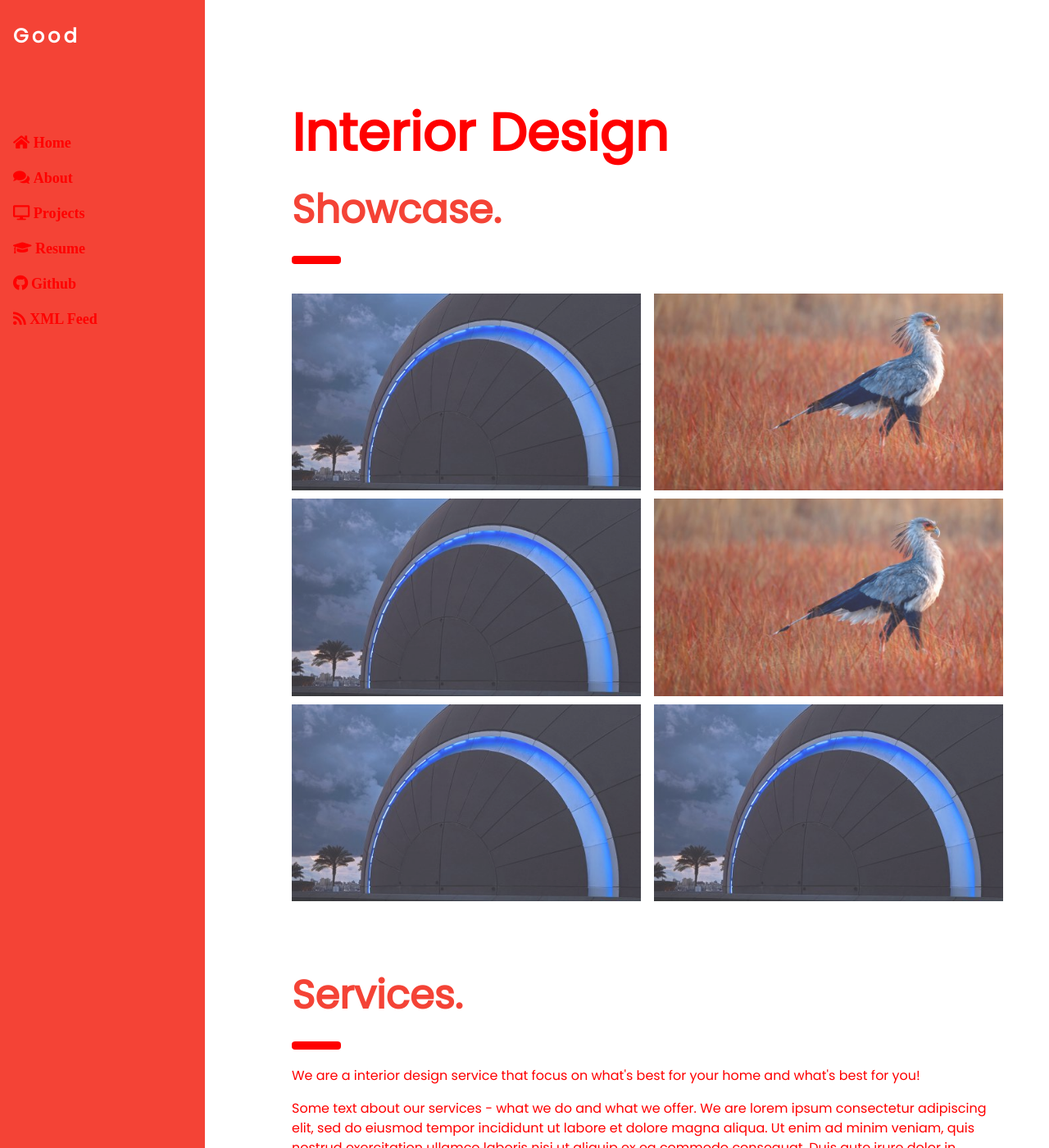
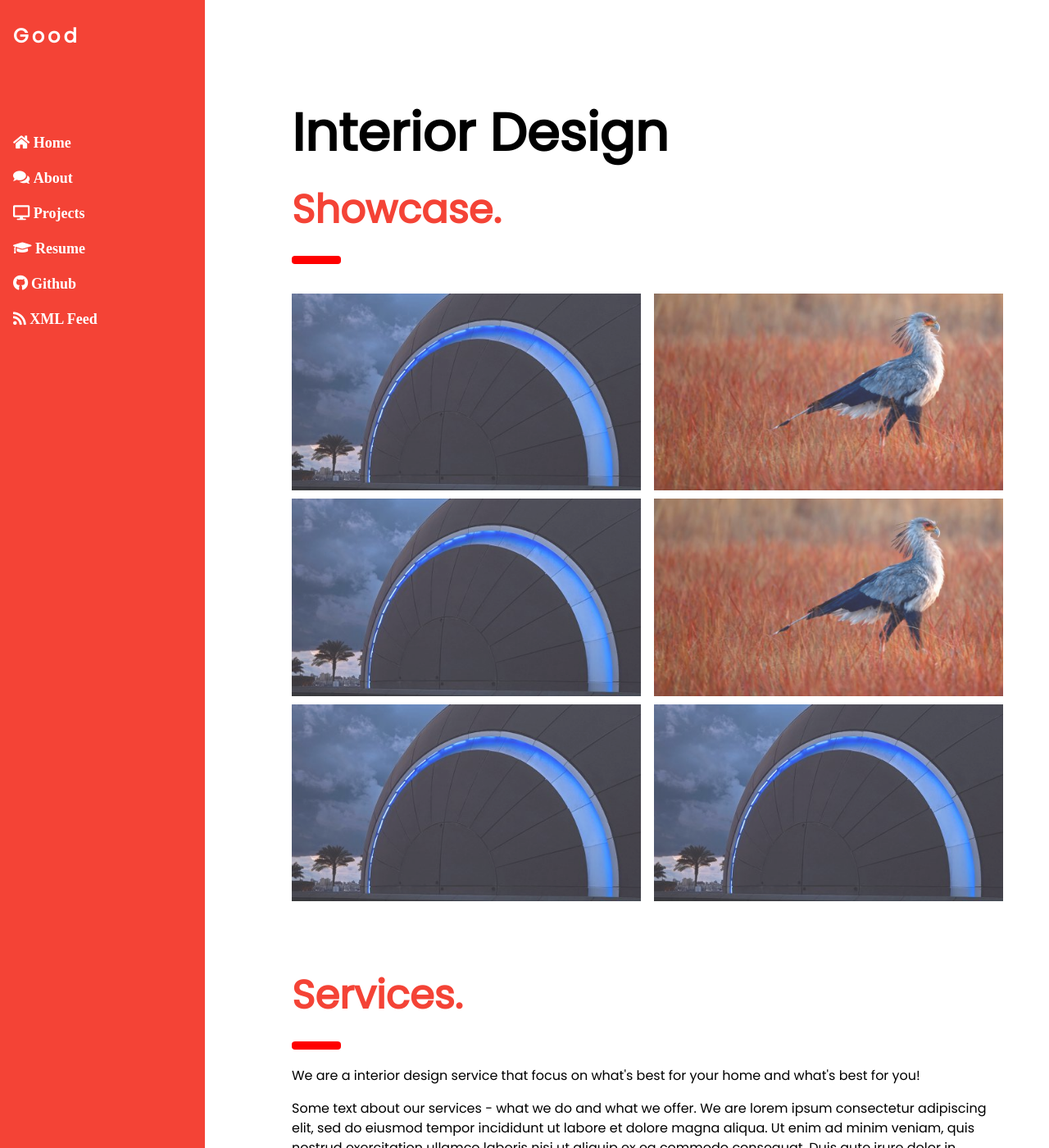
Before and after one commit to chipprogrammers/Good, a Jekyll site: the page built from index.html, in a window 1280 px wide and 1400 px high. Shown: the whole window at 82% size. Built offline with Jekyll 4.4.1, drawn with Linux system fonts in a browser that asks for light colours; comment, search, counter and statistics services are not loaded.

Commit message:
Update main.css

```diff
--- a/assets/css/main.css
+++ b/assets/css/main.css
@@ -142,28 +142,3 @@ pre code{padding:0;font-size:inherit;color:inherit;white-space:pre-wrap;backgrou
 .highlight .vi{color:#f8f8f2}
 .highlight .vm{color:#f8f8f2}
 .highlight .il{color:#ae81ff}
-
-/* HyperLinks */
-.w3-container, a:link {
-    color: red;
-    background-color: transparent;
-    text-decoration: none;
-}
-
-a:visited {
-    color: pink;
-    background-color: transparent;
-    text-decoration: none;
-}
-
-a:hover {
-    color: green;
-    background-color: transparent;
-    text-decoration: underline;
-}
-
-a:active {
-    color: blue;
-    background-color: transparent;
-    text-decoration: underline;
-}
```
